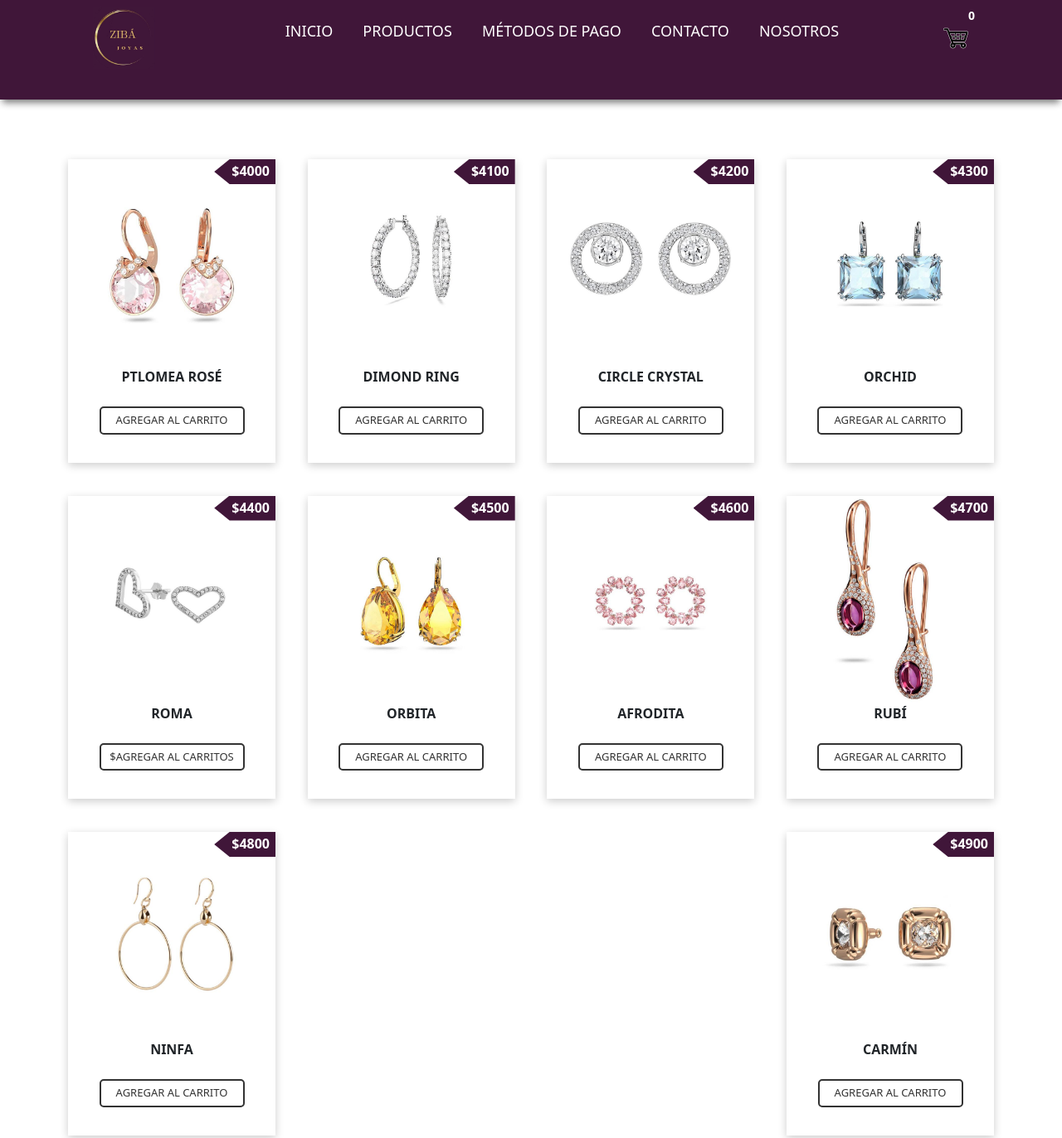
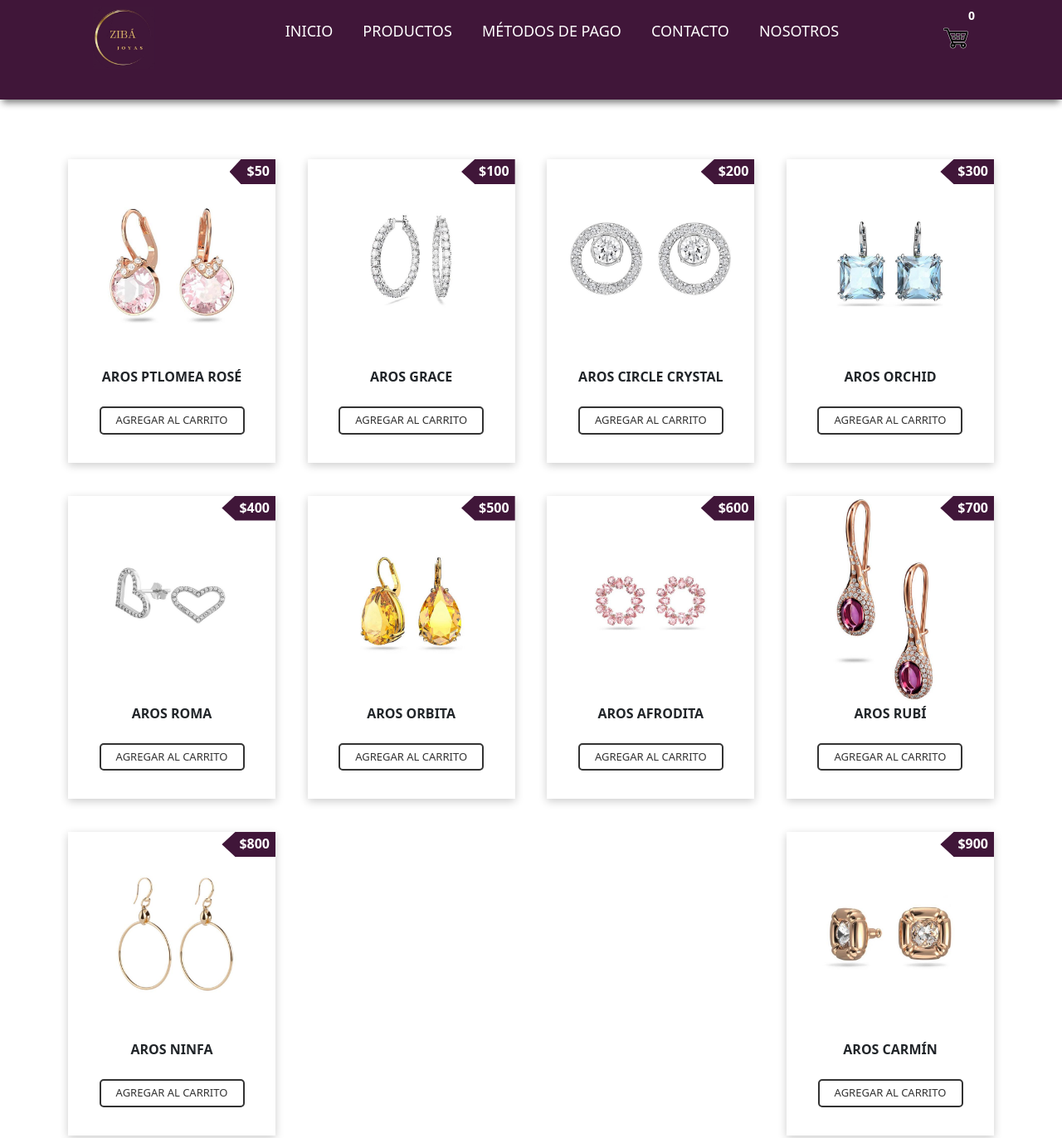
Before and after one commit to carobrons23/3ra-Pre-Entrega, a plain HTML site: page pages2/aritos.html in a window 1280 px wide. Shown: the top 1372 px of the page at 83% size. Drawn offline with nearby package versions, Linux system fonts and the light colour scheme; files whose address does not match are found by name.

Commit message:
modificaciones

```diff
--- a/css/estilo.css
+++ b/css/estilo.css
@@ -206,7 +206,7 @@ header .fa-bars {
 
 /*float cart*/
 .cart-products .item img {
-    width: 115px;
+    width: 80px;
 }
 .cart-products .item {
     display: flex;
@@ -220,7 +220,7 @@ header .fa-bars {
 }
 .cart-products .item .item-content h5 {
     margin: 0;
-    font-size: 15px;
+    font-size: 14px;
     font-weight: 700;
     font-family: system-ui;
 }
--- a/pages2/aritos.html
+++ b/pages2/aritos.html
@@ -40,21 +40,21 @@
                 <h3>CARRITO</h3>
                 <div class="card-items">
                     <!-- <div class="item">
-                        <img src="./img/abridor1.jpg" alt="">
+                        <img src="../img/aros1.jpg" alt="">
                         <div class="item-content">
-                            <h5>AROS 1</h5>
-                            <h5 class="cart-price">$4000</h5>
-                            <h6>3</h6>
+                            <h5>AROS PTLOMEA ROSÉ</h5>
+                            <h5 class="cart-price">$50</h5>
+                            <h6>Amount: 3</h6>
                         </div>
                         <span>X</span>
                     </div>
 
                     <div class="item">
-                        <img src="./img/abridor2.jpg" alt="">
+                        <img src="../img/aros2.jpg" alt="">
                         <div class="item-content">
-                            <h5>AROS 2</h5>
-                            <h5 class="cart-price">$4100</h5>
-                            <h6>3</h6>
+                            <h5>AROS GRACE</h5>
+                            <h5 class="cart-price">$100</h5>
+                            <h6>Amount: 3</h6>
                         </div>
                         <span class="delete-product" data-id="">X</span>
                     </div> -->
@@ -67,87 +67,87 @@
     <section class="container">
         <!-- titulo -->
         <div class="row">
-            <h2 class="section-titulo">ABRIDORES</h2>
+            <h2 class="section-titulo">AROS</h2>
         </div>
         <div class="products">
             <div class="carts">
                 <div>
                     <img src="../img/aritos1.jpg" alt="">
-                    <p><span>$4000</span></p>
+                    <p>$<span>50</span></p>
                 </div>
-                <p class="title">PTLOMEA ROSÉ</p>
+                <p class="title">AROS PTLOMEA ROSÉ</p>
                 <a href="" data-id="1" class="btn-add-cart">AGREGAR AL CARRITO</a>
             </div>
             <div class="carts">
                 <div>
                     <img src="../img/aritos2.jpg" alt="">
-                    <p><span>$4100</span></p>
+                    <p>$<span>100</span></p>
                 </div>
-                <p class="title">DIMOND RING</p>
+                <p class="title">AROS GRACE</p>
                 <a href="" class="btn-add-cart" data-id="2">AGREGAR AL CARRITO</a>
             </div>
             <div class="carts">
                 <div>
                     <img src="../img/aritos3.jpg" alt="">
-                    <p><span>$4200</span></p>
+                    <p>$<span>200</span></p>
                 </div>
-                <p class="title">CIRCLE CRYSTAL</p>
+                <p class="title">AROS CIRCLE CRYSTAL</p>
                 <a href="" data-id="3" class="btn-add-cart">AGREGAR AL CARRITO</a>
             </div>
             <div class="carts">
                 <div>
                     <img src="../img/aritos4.jpg" alt="">
-                    <p><span>$4300</span></p>
+                    <p>$<span>300</span></p>
                 </div>
-                <p class="title">ORCHID</p>
+                <p class="title">AROS ORCHID</p>
                 <a href="" data-id="4" class="btn-add-cart">AGREGAR AL CARRITO</a>
             </div>
             <div class="carts">
                 <div>
                     <img src="../img/aritos5.jpg" alt="">
-                    <p><span>$4400</span></p>
+                    <p>$<span>400</span></p>
                 </div>
-                <p class="title">ROMA</p>
-                <a href="" data-id="5" class="btn-add-cart">$AGREGAR AL CARRITOS</a>
+                <p class="title">AROS ROMA</p>
+                <a href="" data-id="5" class="btn-add-cart">AGREGAR AL CARRITO</a>
             </div>
             <div class="carts">
                 <div>
                     <img src="../img/aritos6.jpg" alt="">
-                    <p><span>$4500</span></p>
+                    <p>$<span>500</span></p>
                 </div>
-                <p class="title">ORBITA</p>
+                <p class="title">AROS ORBITA</p>
                 <a href="" data-id="6" class="btn-add-cart">AGREGAR AL CARRITO</a>
             </div>
             <div class="carts">
                 <div>
                     <img src="../img/aritos7.jpg" alt="">
-                    <p><span>$4600</span></p>
+                    <p>$<span>600</span></p>
                 </div>
-                <p class="title">AFRODITA</p>
+                <p class="title">AROS AFRODITA</p>
                 <a href="" data-id="7" class="btn-add-cart">AGREGAR AL CARRITO</a>
             </div>
             <div class="carts">
                 <div>
                     <img src="../img/aritos8.jpg" alt="">
-                    <p><span>$4700</span></p>
+                    <p>$<span>700</span></p>
                 </div>
-                <p class="title">RUBÍ</p>
+                <p class="title">AROS RUBÍ</p>
                 <a href="" data-id="8" class="btn-add-cart">AGREGAR AL CARRITO</a>
             </div>
             <div class="carts">
                 <div>
                     <img src="../img/aritos9.jpg" alt="">
-                    <p><span>$4800</span></p>
+                    <p>$<span>800</span></p>
                 </div>
-                <p class="title">NINFA</p>
+                <p class="title">AROS NINFA</p>
                 <a href="" data-id="9" class="btn-add-cart">AGREGAR AL CARRITO</a>
             </div>
             <div class="carts">
                 <div>
                     <img src="../img/aritos10.jpg" alt="">
-                    <p><span>$4900</span></p>
+                    <p>$<span>900</span></p>
                 </div>
-                <p class="title">CARMÍN</p>
+                <p class="title">AROS CARMÍN</p>
                 <a href="" data-id="10" class="btn-add-cart">AGREGAR AL CARRITO</a>
             </div>
         </div>
```
Also changed, not shown: pages2/abridor.html (+26 -26 lines), pages2/anillos.html (+26 -26 lines), pages2/collares.html (+22 -22 lines), pages2/dijes.html (+24 -24 lines), pages2/pulseras.html (+25 -25 lines).
